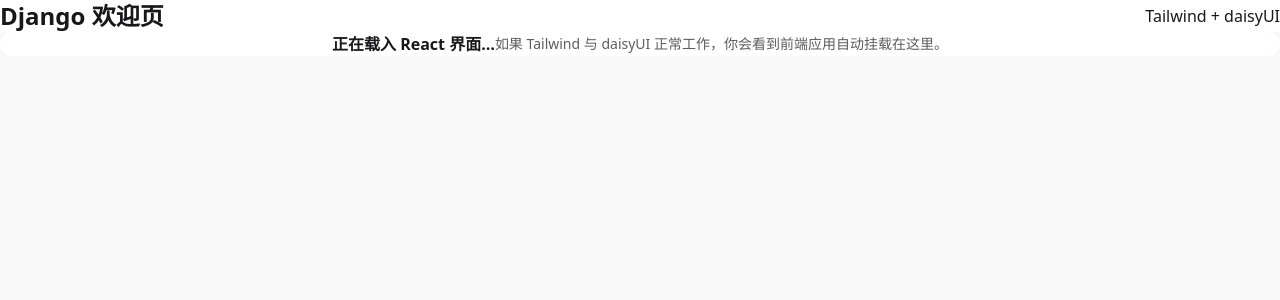
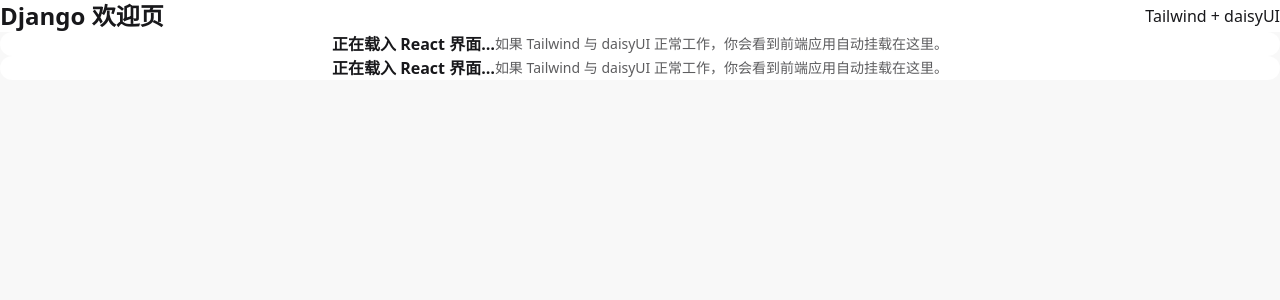
Before and after one commit to justin0x5eed/Django_React, a Django app: template backend/content/templates/index.html in a window 1280 px wide. Shown: the top 300 px of the page. Run offline with Django 5.2, Linux system fonts and the light colour scheme; the template is opened without the code that fills it, so the values that code supplies are empty; style sheets or scripts are compiled from the project's sources.

Commit message:
sep components

```diff
--- a/backend/content/templates/index.html
+++ b/backend/content/templates/index.html
@@ -11,6 +11,15 @@
 
 {% block content %}
     <div id="counter_root" class="rounded-3xl bg-base-100 shadow-lg">
+        <div class="flex min-h-[60vh] flex-col items-center justify-center gap-4 px-6 py-12 text-center">
+            <span class="loading loading-spinner loading-lg text-primary" aria-hidden="true"></span>
+            <p class="text-lg font-semibold">正在载入 React 界面…</p>
+            <p class="max-w-xl text-sm text-base-content/70">
+                如果 Tailwind 与 daisyUI 正常工作，你会看到前端应用自动挂载在这里。
+            </p>
+        </div>
+    </div>
+    <div id="progress_root" class="rounded-3xl bg-base-100 shadow-lg">
         <div class="flex min-h-[60vh] flex-col items-center justify-center gap-4 px-6 py-12 text-center">
             <span class="loading loading-spinner loading-lg text-primary" aria-hidden="true"></span>
             <p class="text-lg font-semibold">正在载入 React 界面…</p>
--- a/frontend/src/App.tsx
+++ b/frontend/src/App.tsx
@@ -1,12 +1,12 @@
 import Counter from './components/Counter'
-import ProgressDemo from './components/ProgressDemo'
+import Progress from './components/Progress'
 
 function App() {
   return (
     <div className="flex min-h-screen items-center justify-center bg-base-200 p-6 text-base-content">
       <div className="grid w-full max-w-5xl gap-8 lg:grid-cols-2">
         <Counter />
-        <ProgressDemo />
+        <Progress />
       </div>
     </div>
   )
--- a/frontend/src/components/ProgressDemo.tsx
+++ b/frontend/src/components/Progress.tsx
@@ -11,7 +11,7 @@
   return moodMapping.find((item) => progress >= item.threshold)?.label ?? moodMapping.at(-1)!.label
 }
 
-export function ProgressDemo() {
+export function Progress() {
   const [progress, setProgress] = useState(60)
   const progressLabelId = useId()
   const sliderLabelId = useId()
@@ -66,4 +66,4 @@
   )
 }
 
-export default ProgressDemo
+export default Progress
--- a/frontend/src/main.tsx
+++ b/frontend/src/main.tsx
@@ -4,7 +4,7 @@
 import './index.css'
 import App from './App.tsx'
 import Counter from './components/Counter.tsx'
-import ProgressDemo from './components/ProgressDemo.tsx'
+import Progress from './components/Progress.tsx'
 
 // 定义一个通用的挂载函数
 const mountApp = (element: HTMLElement, Component: React.FC<any>, props?: any): Root => {
@@ -22,6 +22,10 @@
 if (counterRoot) {
   mountApp(counterRoot, Counter)
 }
+const progressRoot = document.getElementById('progress_root')
+if (progressRoot) {
+  mountApp(progressRoot, Progress)
+}
 
 // 暴露到 window 以便 Django 模板或外部脚本动态调用
 if (typeof window !== 'undefined') {
```
